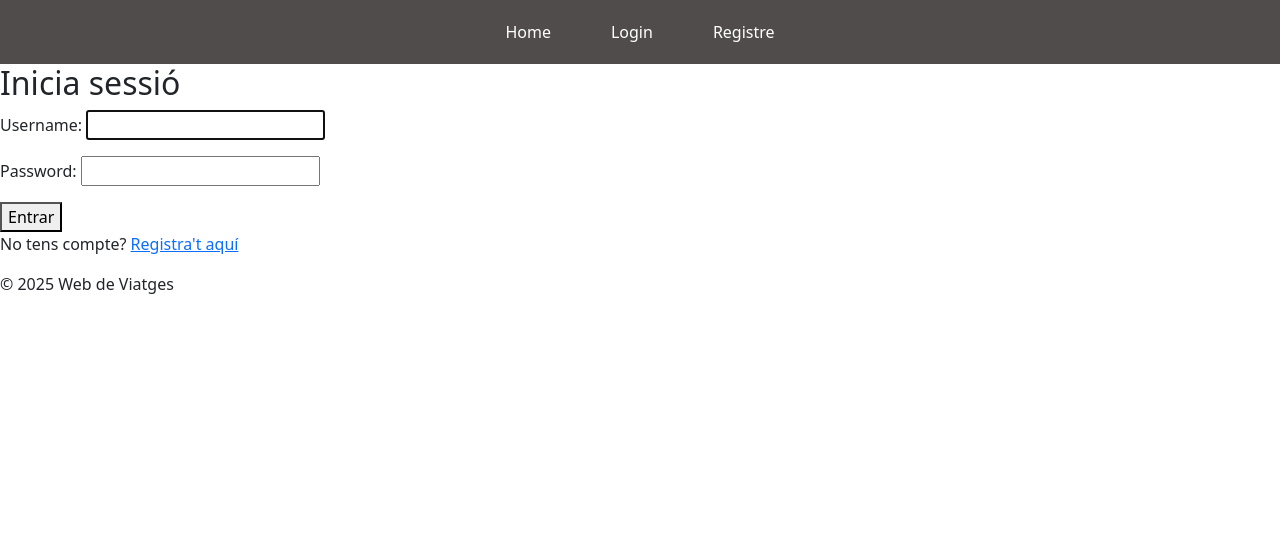
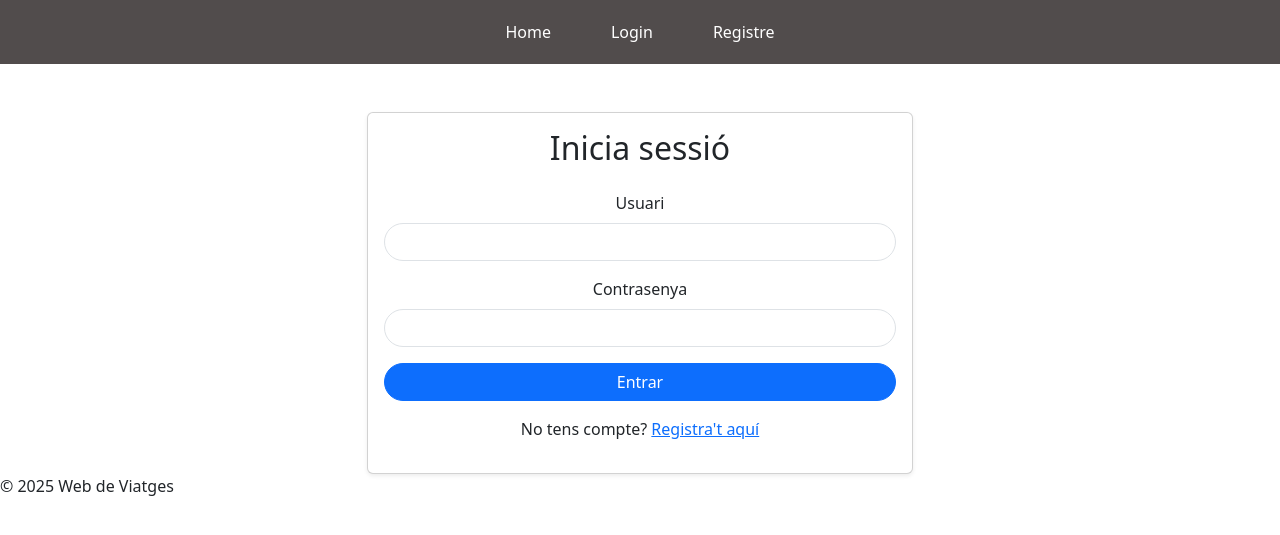
Before and after one commit to mescola21/web_viatges, a Django app: page /accounts/login/ in a window 1280 px wide. Shown: the top 535 px of the page. Run offline with Django 5.2, Linux system fonts and the light colour scheme.

Commit message:
Detalls arreglats

```diff
--- a/accounts/templates/home.html
+++ b/accounts/templates/home.html
@@ -25,7 +25,11 @@
     {% endif %}
 
     <div class="destinations">
-        <h2>Les destinacions més populars:</h2>
+        {% if user.is_authenticated %}
+            <h2>Que et semblen aquestes destinacions, {{ user.username }}?</h2>
+        {% else %}
+            <h2>Les destinacions més populars:</h2>
+        {% endif %}
         <div class="cards">
             <div class="card mb-4">
                 {% load static %}
--- a/accounts/templates/login.html
+++ b/accounts/templates/login.html
@@ -1,11 +1,35 @@
 {% extends "base.html" %}
 
 {% block content %}
-  <h2>Inicia sessió</h2>
-  <form method="post">
-    {% csrf_token %}
-    {{ form.as_p }}
-    <button type="submit">Entrar</button>
-  </form>
-  <p>No tens compte? <a href="/accounts/register/">Registra't aquí</a></p>
+<div class="container mt-5">
+  <div class="row justify-content-center">
+    <div class="col-md-6">
+      <div class="card shadow-sm">
+        <div class="card-body">
+          <h2 class="card-title text-center mb-4">Inicia sessió</h2>
+          <form method="post" class="text-center">
+            {% csrf_token %}
+
+            <div class="mb-3">
+              <label for="id_username" class="form-label">Usuari</label>
+              <input type="text" name="username" id="id_username" class="form-control rounded-pill text-center" required>
+            </div>
+
+            <div class="mb-3">
+              <label for="id_password" class="form-label">Contrasenya</label>
+              <input type="password" name="password" id="id_password" class="form-control rounded-pill text-center" required>
+            </div>
+
+            <button type="submit" class="btn btn-primary w-100 rounded-pill">Entrar</button>
+          </form>
+
+          <p class="mt-3 text-center">
+            No tens compte?
+            <a href="/accounts/register/">Registra't aquí</a>
+          </p>
+        </div>
+      </div>
+    </div>
+  </div>
+</div>
 {% endblock %}
--- a/accounts/templates/opcions_viatge.html
+++ b/accounts/templates/opcions_viatge.html
@@ -2,7 +2,7 @@
 
 {% block content %}
 <div class="container mt-5">
-    <h1 class="text-center">Viatges Programats</h1>
+    <h1 class="text-center mb-5">Destinacions</h1>
 
     <!-- Barra de filtres -->
     <div class="row mb-4">
--- a/accounts/templates/perfil.html
+++ b/accounts/templates/perfil.html
@@ -2,6 +2,7 @@
 
 {% block content %}
 <div class="container mt-5">
+    <h1 class="text-center mb-5">Perfil de {{ user.perfil.nom_complet }}</h1>
     <div class="row">
         <div class="col-md-4">
             <div class="card shadow-sm">
```
Also changed, not shown: accounts/templates/register.html (+27 -6 lines), db.sqlite3.
